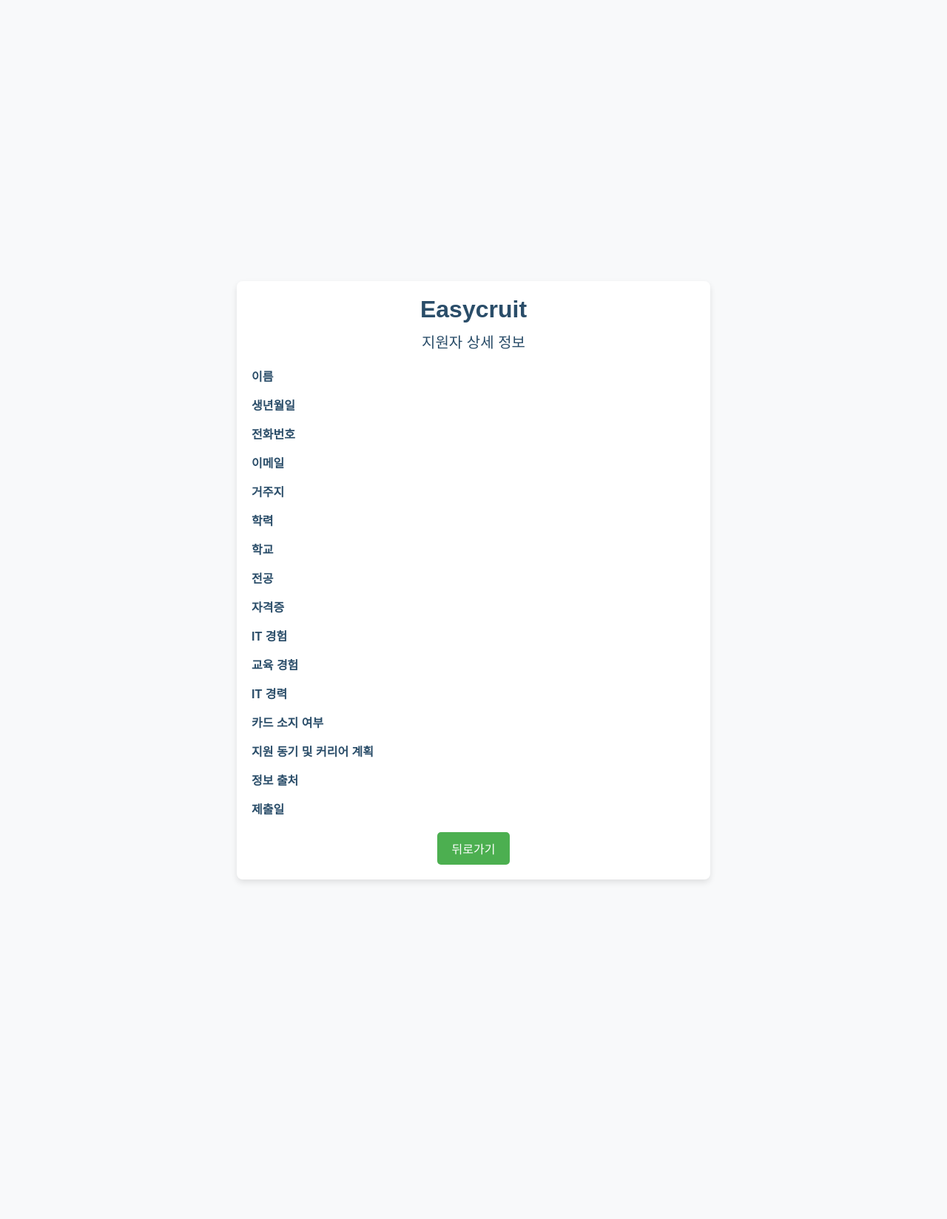
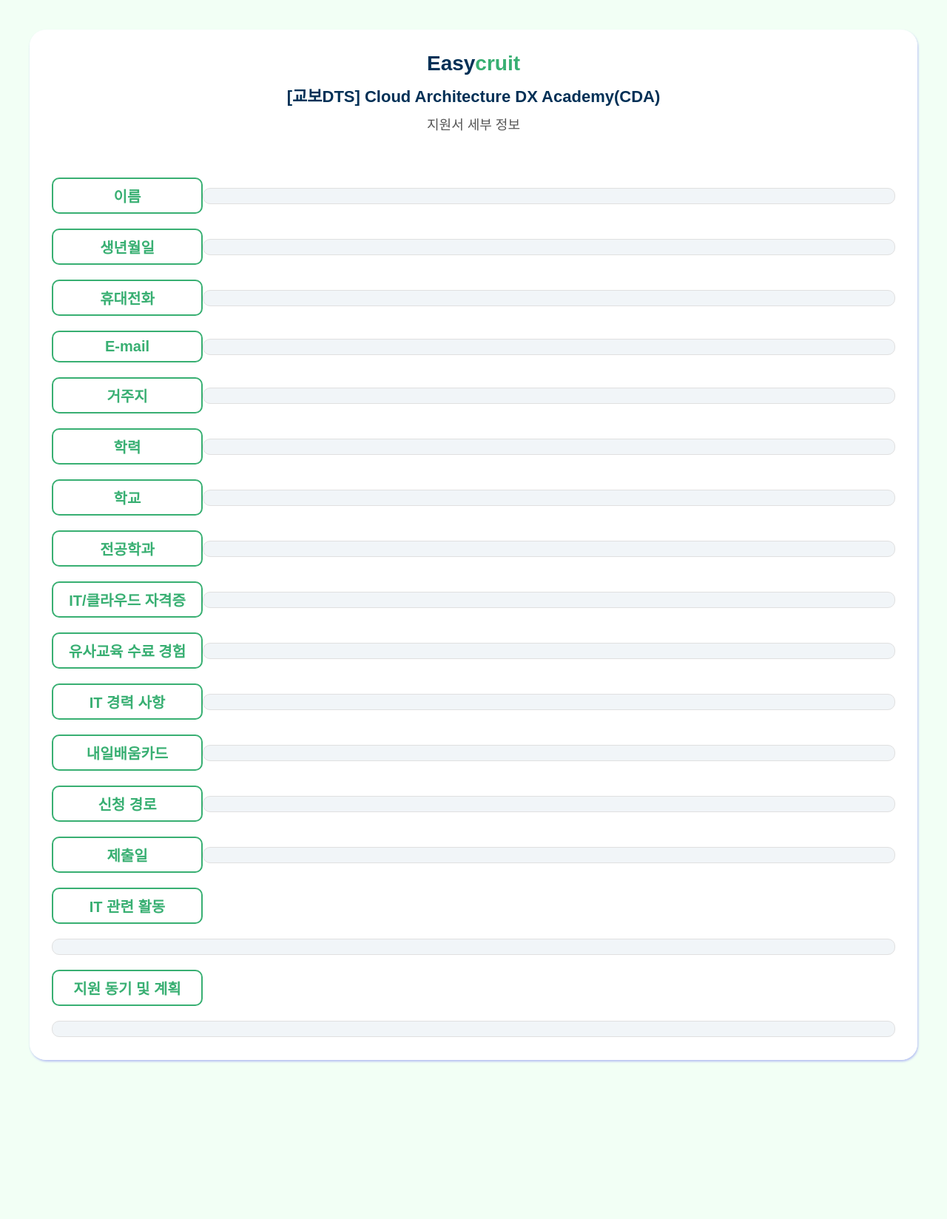
Before and after one commit to G-who0212/kyobo-CDA-final-project, a Django app: page /employdetail/1 in a window 1280 px wide. Shown: the whole page at 74% size. Before the commit the page ends 1193 px from the top, so only its background shows below. Run offline with Django 5.2, Linux system fonts and the light colour scheme; data that the repository does not hold is empty.

Commit message:
11/8 done_for_today

```diff
--- a/employ/backend/employ_backend/templates/employdetail.html
+++ b/employ/backend/employ_backend/templates/employdetail.html
@@ -4,86 +4,101 @@
 <head>
     <meta charset="UTF-8">
     <meta name="viewport" content="width=device-width, initial-scale=1.0">
-    <title>지원자 정보</title>
+    <title>지원서 정보</title>
     <link rel="stylesheet" href="{% static 'employdetail.css' %}">
 </head>
 <body>
     <div class="container">
         <div class="header">
-            <h1>Easy<span>cruit</span></h1>
-            <h2>지원자 상세 정보</h2>
+            <h1 class="title">Easy<span>cruit</span></h1>
+            <h2>[교보DTS] Cloud Architecture DX Academy(CDA)</h2>
+            <h3>지원서 세부 정보</h3>
         </div>
 
-        <div class="applicant-info">
+        <div class="content-section">
             <div class="info-group">
-                <label>이름</label>
-                <p>{{ applicant.name }}</p>
+                <div class="info-label">이름</div>
+                <div class="info-value">{{ applicant.name }}</div>
             </div>
             <div class="info-group">
-                <label>생년월일</label>
-                <p>{{ applicant.date_of_birth }}</p>
+                <div class="info-label">생년월일</div>
+                <div class="info-value">{{ applicant.date_of_birth }}</div>
             </div>
             <div class="info-group">
-                <label>전화번호</label>
-                <p>{{ applicant.phone_num }}</p>
+                <div class="info-label">휴대전화</div>
+                <div class="info-value">{{ applicant.phone_num }}</div>
             </div>
             <div class="info-group">
-                <label>이메일</label>
-                <p>{{ applicant.email }}</p>
+                <div class="info-label">E-mail</div>
+                <div class="info-value">{{ applicant.email }}</div>
             </div>
             <div class="info-group">
-                <label>거주지</label>
-                <p>{{ applicant.residence }}</p>
+                <div class="info-label">거주지</div>
+                <div class="info-value">{{ applicant.residence }}</div>
             </div>
             <div class="info-group">
-                <label>학력</label>
-                <p>{{ applicant.educational_background }}</p>
+                <div class="info-label">학력</div>
+                <div class="info-value">{{ applicant.educational_background }}</div>
             </div>
             <div class="info-group">
-                <label>학교</label>
-                <p>{{ applicant.school }}</p>
+                <div class="info-label">학교</div>
+                <div class="info-value">{{ applicant.school }}</div>
             </div>
             <div class="info-group">
-                <label>전공</label>
-                <p>{{ applicant.major }}</p>
+                <div class="info-label">전공학과</div>
+                <div class="info-value">{{ applicant.major }}</div>
             </div>
             <div class="info-group">
-                <label>자격증</label>
-                <p>{{ applicant.certificate }}</p>
+                <div class="info-label">IT/클라우드 자격증</div>
+                <div class="info-value">{{ applicant.certificate }}</div>
+            </div>
+
+            <div class="info-group">
+                <div class="info-label">유사교육 수료 경험</div>
+                <div class="info-value">{{ applicant.education_experience}}</div>
+            </div>
+
+            <div class="info-group">
+                <div class="info-label">IT 경력 사항</div>
+                <div class="info-value">{{ applicant.it_career_experience }}</div>
+            </div>
+
+            <div class="info-group">
+                <div class="info-label">내일배움카드</div>
+                <div class="info-value">{{ applicant.card_possession }}</div>
+            </div>
+
+
+            <div class="info-group">
+                <div class="info-label">신청 경로</div>
+                <div class="info-value">{{ applicant.source_of_info }}</div>
+            </div>
+
+            <div class="info-group">
+                <div class="info-label">제출일</div>
+                <div class="info-value">{{ applicant.submitted_at }}</div>
+            </div>
+
+            <!-- IT 관련 대회, 공모전, 대외활동 항목 추가 -->
+            <div class="info-group">
+                <div class="info-label">IT 관련 활동</div>
             </div>
             <div class="info-group">
-                <label>IT 경험</label>
-                <p>{{ applicant.it_experience }}</p>
+                <div class="info-value scrollable">{{ applicant.it_experience }}</div>
+            </div>
+
+            <!-- 지원 동기 및 계획 항목 추가 -->
+            <div class="info-group">
+                <div class="info-label">지원 동기 및 계획</div>
             </div>
             <div class="info-group">
-                <label>교육 경험</label>
-                <p>{{ applicant.education_experience }}</p>
+                <div class="info-value scrollable">{{ applicant.motivation_career_plan }}</div>
             </div>
-            <div class="info-group">
-                <label>IT 경력</label>
-                <p>{{ applicant.it_career_experience }}</p>
-            </div>
-            <div class="info-group">
-                <label>카드 소지 여부</label>
-                <p>{{ applicant.card_possession }}</p>
-            </div>
-            <div class="info-group">
-                <label>지원 동기 및 커리어 계획</label>
-                <p>{{ applicant.motivation_career_plan }}</p>
-            </div>
-            <div class="info-group">
-                <label>정보 출처</label>
-                <p>{{ applicant.source_of_info }}</p>
-            </div>
-            <div class="info-group">
-                <label>제출일</label>
-                <p>{{ applicant.submitted_at }}</p>
-            </div>
+
+
         </div>
 
-        <div class="button-group">
-            <button onclick="window.history.back()">뒤로가기</button>
-        </div>
+        <button class="close-button" onclick="window.history.back()">닫기</button>
     </div>
 </body>
 </html>
--- a/employ/backend/static/employdetail.css
+++ b/employ/backend/static/employdetail.css
@@ -1,72 +1,119 @@
+/* employdetail.css */
 body {
-    font-family: Arial, sans-serif;
-    background-color: #f8f9fa;
+    font-family: 'Work Sans', sans-serif;
+    background-color: #F2FFF5;
+    color: #333;
     display: flex;
     justify-content: center;
-    align-items: center;
+    align-items: flex-start;
+    margin: 0;
+    padding: 40px 40px;
     height: 100vh;
+    overflow-y: auto; /* 스크롤이 가능하도록 변경 */
+    font-size: 20px;
+}
+
+.container {
+    width: 95%;
+    max-width: 1300px;
+    background-color: #FFFFFF;
+    border-radius: 22px;
+    box-shadow: 1px 2px 3px rgba(93, 95, 239, 0.4);
+    padding: 30px;
+    height: 85vh;
+    display: flex;
+    flex-direction: column;
+    overflow-y: auto; /* 스크롤이 가능하도록 변경 */
+}
+
+
+.header {
+    text-align: center;
+    margin-bottom: 30px;
+}
+
+.title {
+    font-size: 28px;
+    color: #003056;
+    font-weight: 700;
     margin: 0;
 }
 
-.container {
-    width: 80%;
-    max-width: 600px;
-    background-color: white;
-    border-radius: 8px;
-    padding: 20px;
-    box-shadow: 0px 4px 8px rgba(0, 0, 0, 0.1);
-}
-
-.header h1 {
-    font-size: 32px;
-    font-weight: bold;
-    color: #2a4d69;
-    text-align: center;
-    margin: 0;
+.title span {
+    color: #38AF72;
 }
 
 .header h2 {
-    font-size: 20px;
-    font-weight: normal;
-    color: #2a4d69;
-    text-align: center;
-    margin: 10px 0 20px;
+    font-size: 22px;
+    color: #003056;
+    font-weight: 600;
+    margin: 10px 0;
 }
 
-.applicant-info {
-    margin-top: 20px;
+.header h3 {
+    font-size: 18px;
+    color: #555;
+    font-weight: 500;
+    margin-top: 5px;
+    margin-bottom: 20px;
+}
+
+.content-section {
+    margin: 10px 0;
 }
 
 .info-group {
-    margin-bottom: 15px;
+    display: flex;
+    flex-direction: row;
+    align-items: center;
+    margin-bottom: 20px;
 }
 
-.info-group label {
+.info-label {
+    width: 170px;
+    background-color: white;
+    color: #38AF72;
+    padding: 8px 15px;
+    border-radius: 10px;
     font-weight: bold;
-    color: #2a4d69;
+    border: 2px solid #38AF72;
+    text-align: center;
+    flex-shrink: 0;
 }
 
-.info-group p {
-    margin: 5px 0 0;
-    color: #4a4a4a;
+.info-value {
+    padding: 10px 15px;
+    background-color: #F1F5F8;
+    border: 1px solid #E0E0E0;
+    border-radius: 10px;
+    font-size: 16px;
+    line-height: 1.6;
+    width: 100%;
 }
 
-.button-group {
-    display: flex;
-    justify-content: center;
-    margin-top: 20px;
+/* 스크롤 가능한 고정 높이 영역 */
+.scrollable {
+    max-height: 120px;
+    overflow-y: auto;
+    padding-right: 5px; /* 스크롤바와 내용 간격 */
 }
 
-.button-group button {
-    background-color: #4CAF50;
+/* 버튼 스타일 */
+.close-button {
+    width: 100%;
+    padding: 15px;
+    background-color: #003056;
     color: white;
     border: none;
-    padding: 10px 20px;
-    border-radius: 5px;
+    border-radius: 10px;
+    font-size: 18px;
+    font-weight: bold;
     cursor: pointer;
-    font-size: 16px;
+    text-align: center;
+    margin-top: 30px;
+    transition: background-color 0.3s ease;
 }
 
-.button-group button:hover {
-    background-color: #45a049;
+.close-button:hover {
+    background-color: #005080;
 }
--- a/linkareer/dts-ai-apply.html
+++ b/linkareer/dts-ai-apply.html
@@ -3,7 +3,7 @@
 <head>
 <meta charset="UTF-8">
 <meta name="viewport" content="width=device-width, initial-scale=1.0">
-<title>LINKareer - 교보DTS 대하형 AI 언어모델생성 과정</title>
+<title>LINKareer - 교보DTS 대화형 AI 언어모델생성 과정</title>
 <link rel="stylesheet" href="linkareer.css">
 </head>
 <body>
@@ -51,7 +51,8 @@
                 <div><span class="title">홈페이지</span>: <a href="https://kyobodts-cda.com/" target="_blank">https://kyobodts-cda.com/</a></div>
             </div>
 
-            <a href="pinfo.html" class="apply-button">지원서 신청</a>
+            <a href="http://127.0.0.1:8000" class="apply-button">지원서 신청</a>
+
         </div>
     </div>
 
--- a/linkareer/dts-cda-apply.html
+++ b/linkareer/dts-cda-apply.html
@@ -50,7 +50,7 @@
                 <div><span class="title">홈페이지</span>: <a href="https://kyobodts-cda.com/" target="_blank">https://kyobodts-cda.com/</a></div>
             </div>
 
-            <a href="pinfo.html" class="apply-button">지원서 신청</a>
+            <a href="http://127.0.0.1:8000" class="apply-button">지원서 신청</a>
         </div>
     </div>
 
@@ -156,7 +156,7 @@
         <!-- 연관 서비스 -->
         <div class="footer-section">
             <h4>연관 서비스</h4>
-            <ul class="columns">
+            <ul class="columns">$
                 <li><a href="#">대외활동봇</a></li>
                 <li><a href="#">공모전봇</a></li>
                 <li><a href="#">채용봇</a></li>
```
